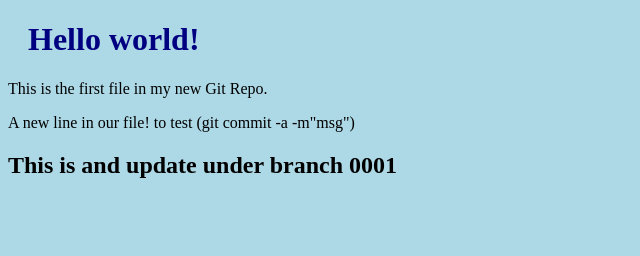
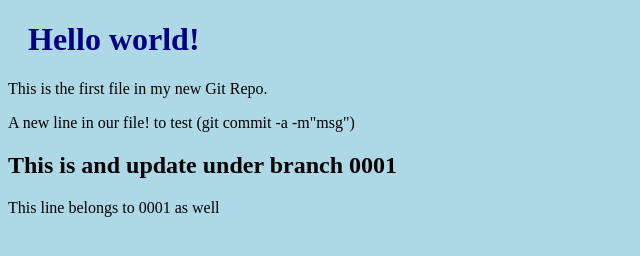
Before and after one commit to jamescaribe007/mimi, a plain HTML site: page index.html in a window 1280 px wide. Shown: the whole page, without its empty margins (0-640 px from the left). Drawn offline with Linux system fonts and the light colour scheme.

Commit message:
0001 - New line <p>

```diff
--- a/index.html
+++ b/index.html
@@ -12,5 +12,7 @@
 
 <h2>This is and update under branch 0001</h2>
 
+<p>This line belongs to 0001 as well</p>
+
 </body>
 </html>
```
